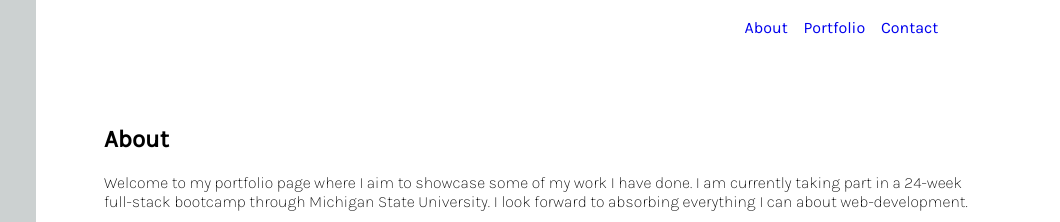
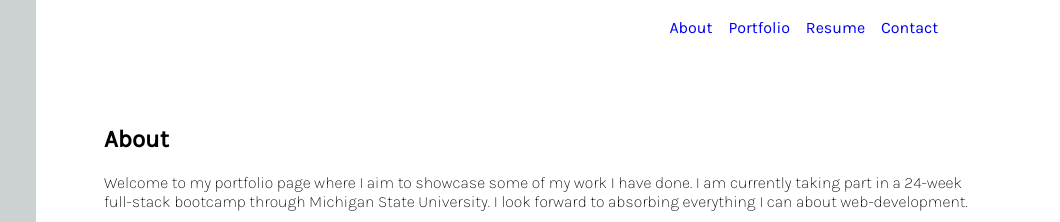
Before and after one commit to veggiepilot/jchitura-portfolio, a plain HTML site: page index.html in a window 1280 px wide. Shown: the top 222 px of the page, 220-1280 px from the left. Drawn offline with Linux system fonts and the light colour scheme.

Commit message:
Added resume pdf

```diff
--- a/index.html
+++ b/index.html
@@ -29,6 +29,7 @@
             <ul>
                 <li><a href="#about">About</a></li>
                 <li><a href="#portfolio">Portfolio</a></li>
+                <li><a href="/assets/docs/resume.pdf">Resume</a></li>
                 <li><a href="#contact">Contact</a></li>
             </ul>
         </nav>
@@ -39,6 +40,7 @@
             <ul>
                 <li><a href="#about">About</a></li>
                 <li><a href="#portfolio">Portfolio</a></li>
+                <li><a href="/assets/docs/resume.pdf">Resume</a></li>
                 <li><a href="#contact">Contact</a></li>
             </ul>
         </nav>
```
Also changed, not shown: 1 other file.
